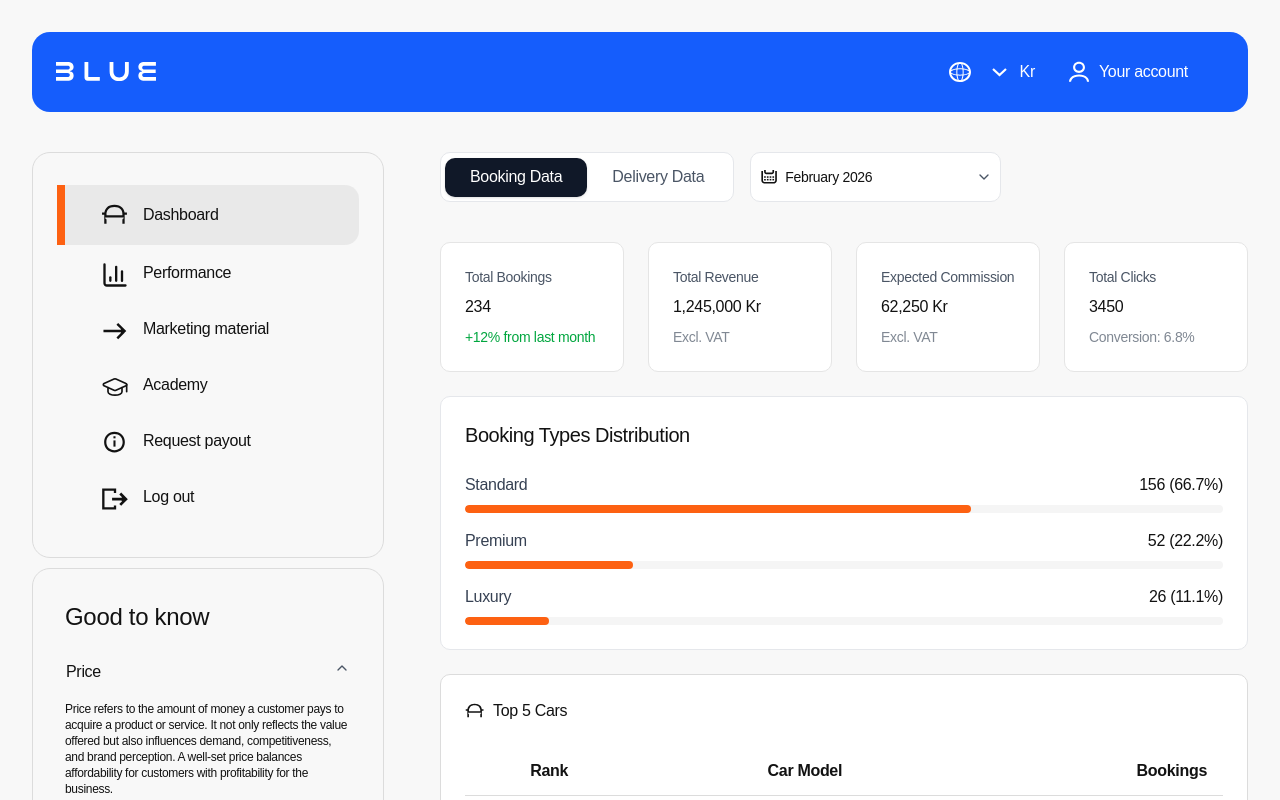
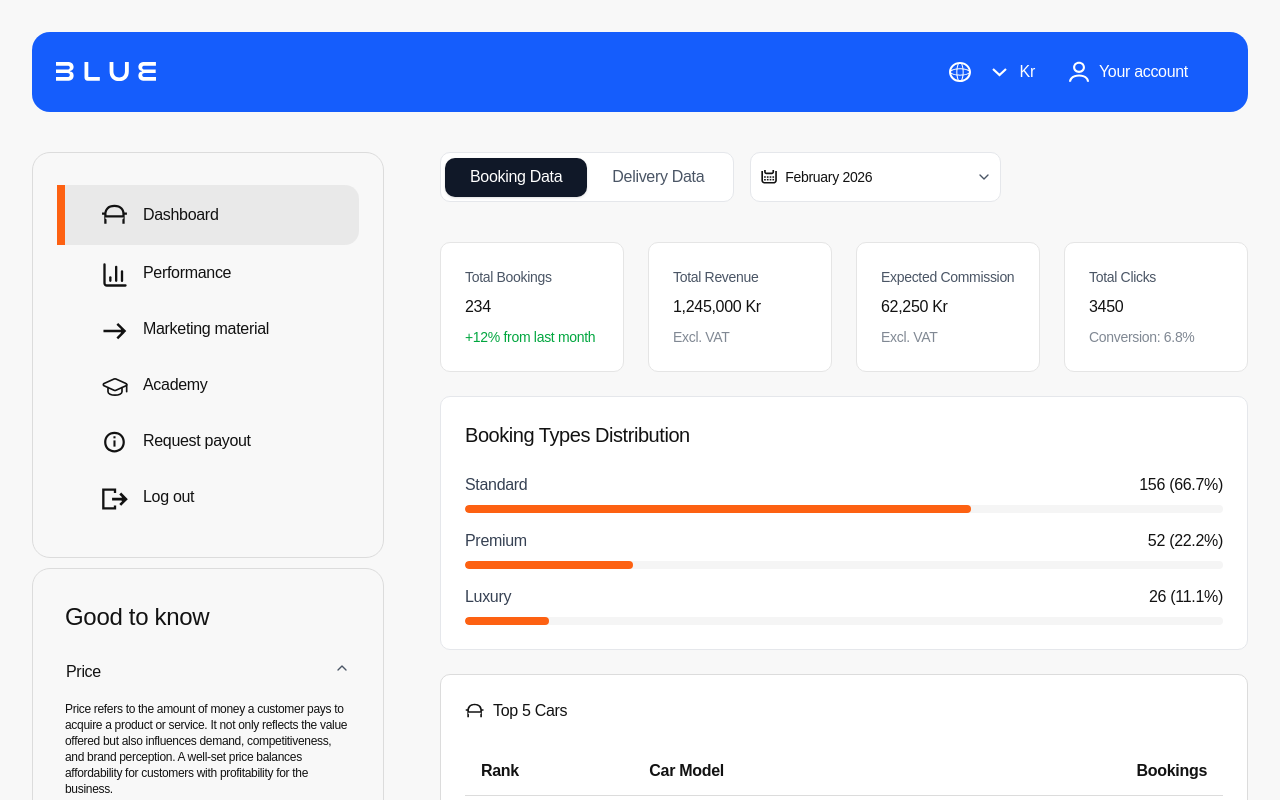
Before and after one commit to Hjortur17/blue-affiliate, a Next.js app: page / in a window 1280 px wide. Shown: the top 800 px of the page. Built offline with nearby package versions, Linux system fonts and the light colour scheme; a web font is replaced by a local one.

Commit message:
🔨 Fix - Table header alignment

```diff
--- a/src/components/TopCars.tsx
+++ b/src/components/TopCars.tsx
@@ -18,7 +18,7 @@ export default function TopCars() {
 
       <table className="w-full">
         <thead>
-          <tr className="border-b border-light-gray">
+          <tr className="border-b border-light-gray text-left">
             <th className="font-bold px-4 py-3">Rank</th>
             <th className="font-bold px-4 py-3">Car Model</th>
             <th className="text-right font-bold px-4 py-3">Bookings</th>
```
